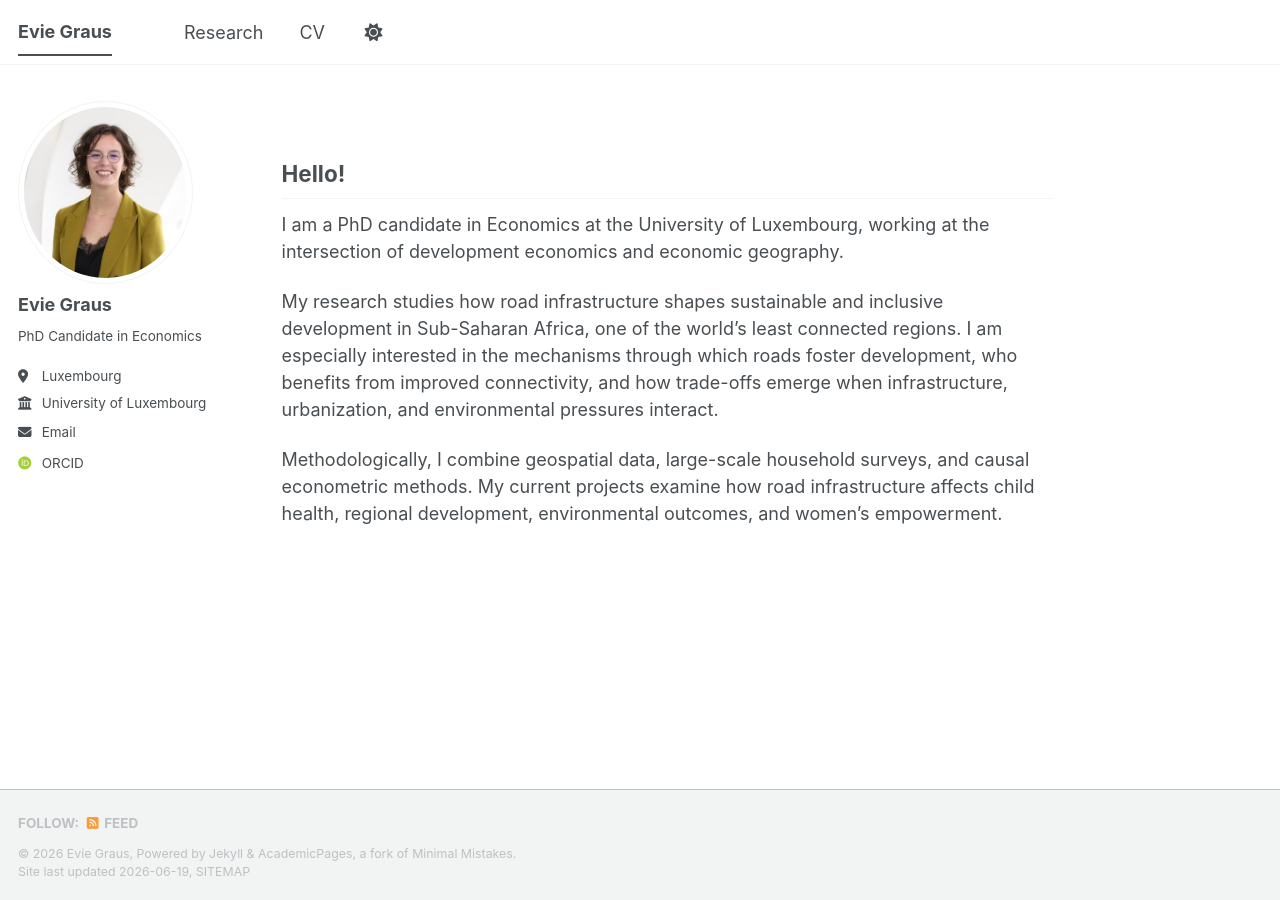
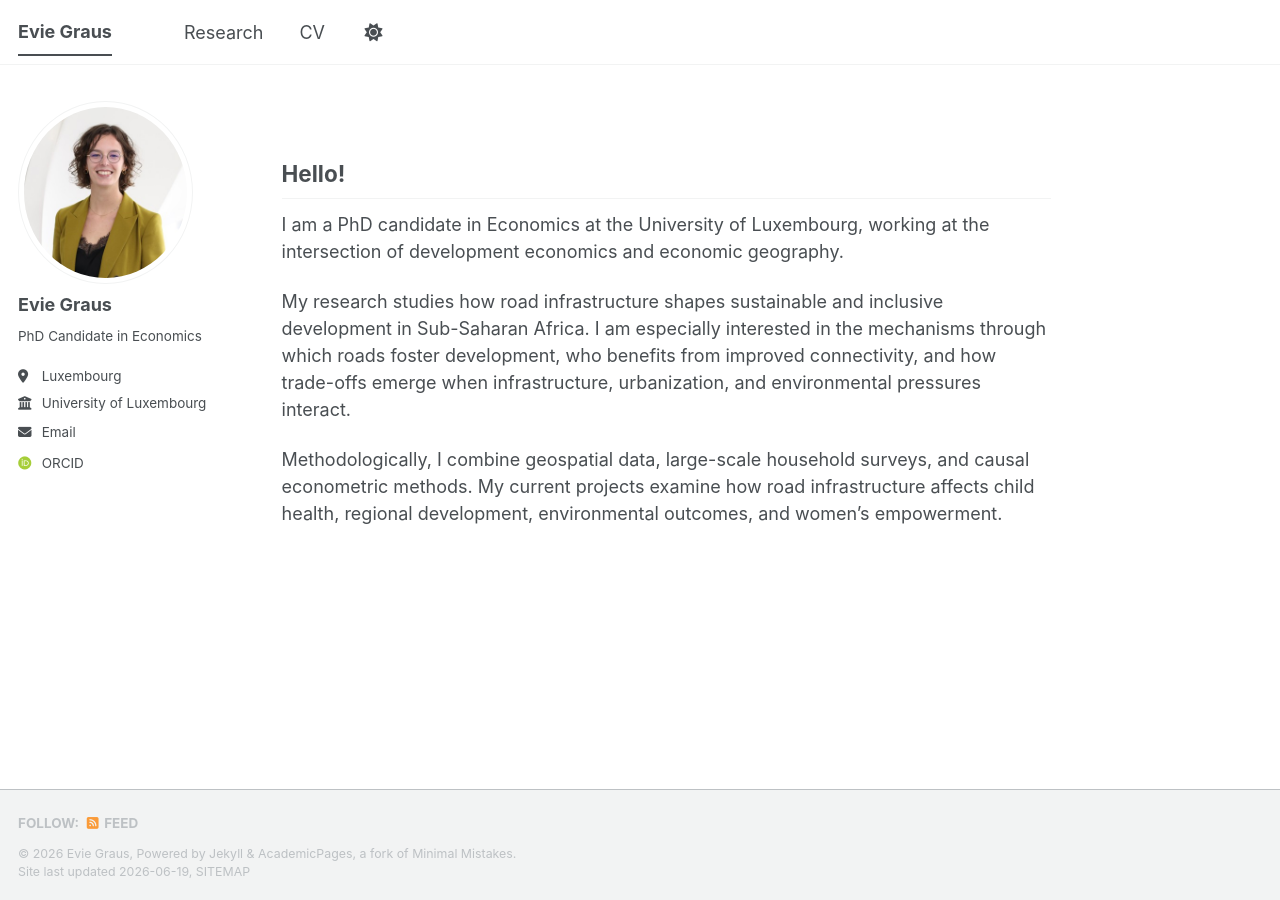
Before and after one commit to EvieGraus/eviegraus.github.io, a Jekyll site: the page built from _pages/about.md, in a window 1280 px wide. Built offline with Jekyll 4.4.1, drawn with Linux system fonts in a browser that asks for light colours; some web fonts are replaced; a script bundle is joined from its source files by our own code; library files that are not in the unit come from our copies.

Commit message:
Update about.md
Signed-off-by: EvieGraus <grausevie@gmail.com>

```diff
--- a/_pages/about.md
+++ b/_pages/about.md
@@ -10,6 +10,6 @@ redirect_from:
 
 I am a PhD candidate in Economics at the University of Luxembourg, working at the intersection of development economics and economic geography.
 
-My research studies how road infrastructure shapes sustainable and inclusive development in Sub-Saharan Africa, one of the world’s least connected regions. I am especially interested in the mechanisms through which roads foster development, who benefits from improved connectivity, and how trade-offs emerge when infrastructure, urbanization, and environmental pressures interact.
+My research studies how road infrastructure shapes sustainable and inclusive development in Sub-Saharan Africa. I am especially interested in the mechanisms through which roads foster development, who benefits from improved connectivity, and how trade-offs emerge when infrastructure, urbanization, and environmental pressures interact.
 
 Methodologically, I combine geospatial data, large-scale household surveys, and causal econometric methods. My current projects examine how road infrastructure affects child health, regional development, environmental outcomes, and women’s empowerment.
```
